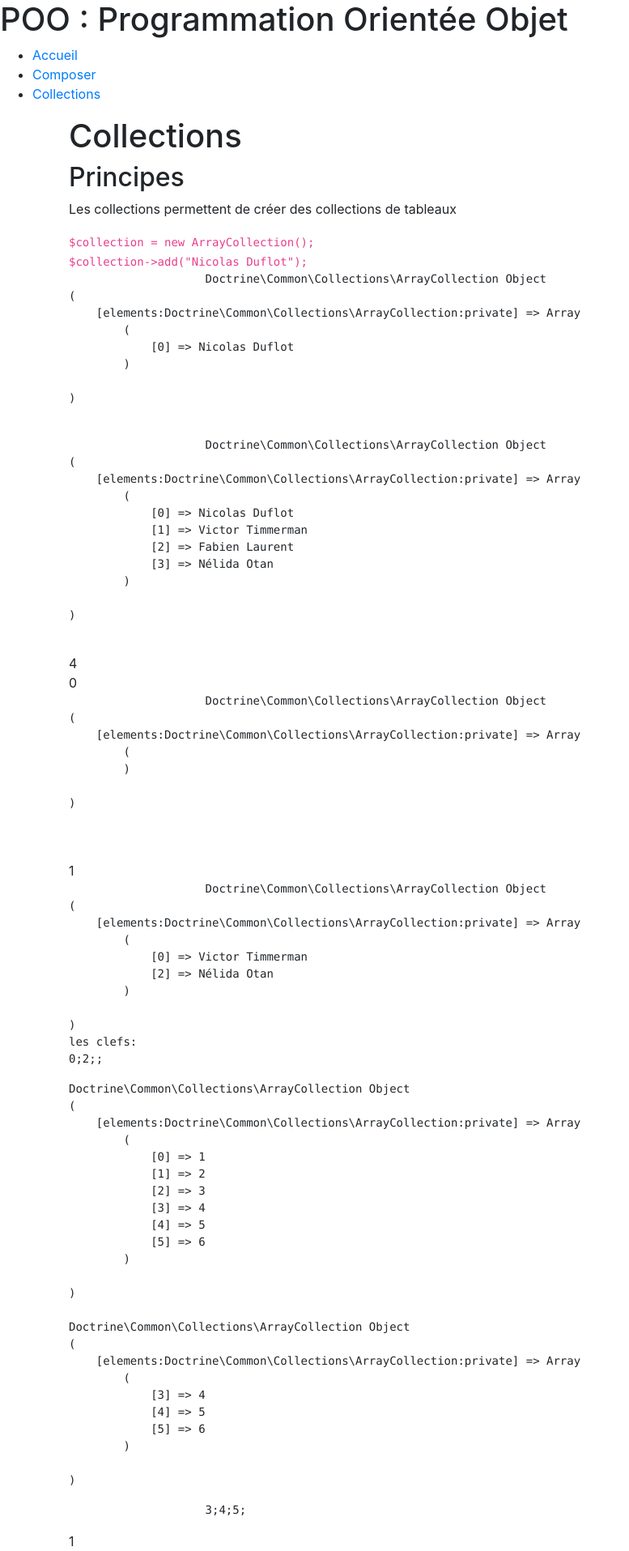
After one commit to nicoduflot/php-avance-2020-11-16, a PHP site: page /collections.php in a window 1280 px wide. The commit adds this page. Shown: the whole page at 81% size, without its empty margins (0-777 px from the left). Run offline with PHP 8.4, Linux system fonts and the light colour scheme.

Commit message:
add arraycollection page

```diff
--- /dev/null
+++ b/collections.php
@@ -0,0 +1,116 @@
+<?php
+require "vendor/autoload.php";
+use Doctrine\Common\Collections\ArrayCollection;
+?>
+<!DOCTYPE HTML>
+<html>
+    <head>
+        <meta charset="utf-8" />
+        <title>Php Avancé</title>
+        <?php
+        include "./src/includes/headCalls.php";
+        ?>
+    </head>
+    <body>
+    <header>
+        <h1>POO : Programmation Orientée Objet</h1>
+    </header>
+    <nav>
+        <?php
+        include "./src/includes/navigation.php";
+        ?>
+    </nav>
+    <main class="container">
+        <section class="row">
+            <article class="col-lg-12">
+                <h1>Collections</h1>
+                <h2>Principes</h2>
+                <p>
+                    Les collections permettent de créer des collections de tableaux
+                </p>
+                <code>
+                    $collection = new ArrayCollection();<br />
+                    $collection->add("Nicolas Duflot");
+                </code>
+                <?php
+                // On peut appeler la collection créé par composer ainsi :
+                // $collection = new Doctrine\Common\Collection\ArrayCollection();
+                // mais onpréfèrera utiliser use
+                $collection = new ArrayCollection();
+                $collection->add("Nicolas Duflot");
+                ?>
+                <pre>
+                    <?php
+                    print_r($collection);
+                    ?>
+                </pre>
+                <?php
+                $collection->add("Victor Timmerman");
+                $collection->add("Fabien Laurent");
+                $collection->add("Nélida Otan");
+                ?>
+                <pre>
+                    <?php
+                    print_r($collection);
+                    ?>
+                </pre>
+                <?php
+                echo $collection->count()."<br />";
+                echo $collection->key()."<br />";
+                $collection->clear();
+                ?>
+                <pre>
+                    <?php
+                    print_r($collection);
+                    ?>
+                </pre>
+                <?php
+                $collection->add("Victor Timmerman");
+                $collection->add("Fabien Laurent");
+                $collection->add("Nélida Otan");
+                $contains = $collection->contains("Victor Timmerman");
+                echo "<br />".$contains."<br />";
+                $collection->removeElement("Fabien Laurent");
+                ?>
+                <pre>
+                    <?php
+                    print_r($collection);
+                    echo "les clefs: <br />";
+                    for($i = 0; $i < 3;$i++){
+                        print_r($collection->key());
+                        echo ";";
+                        $collection->next();
+                    }
+                    ?>
+                </pre>
+                <?php
+                $collection2 = new ArrayCollection([1,2,3,4,5,6]);
+                $filteredCollection = $collection2->filter(function($element) {
+                    return $element > 3;
+                });
+                echo "<pre>";
+                print_r($collection2);
+                echo "<br />";
+                print_r($filteredCollection);
+                echo "</pre>";
+                ?>
+                <pre>
+                    <?php
+                    for($i = 0; $i < 3;$i++){
+                        print_r($filteredCollection->key());
+                        echo ";";
+                        $filteredCollection->next();
+                    }
+                    ?>
+                </pre>
+                <?php
+                $collection3 = new ArrayCollection(['test']);
+                $collection3->add("magicien");
+                $contains = $collection3->contains('magicien'); // true
+                echo $contains;
+                ?>
+            </article>
+        </section>
+    </main>
+    </body>
+</html>
--- a/src/includes/navigation.php
+++ b/src/includes/navigation.php
@@ -1,4 +1,5 @@
 <ul>
     <li><a href="./index.php">Accueil</a> </li>
     <li><a href="./composer.php">Composer</a> </li>
+    <li><a href="./collections.php">Collections</a> </li>
 </ul>
```
Also changed, not shown: 2 other files.
